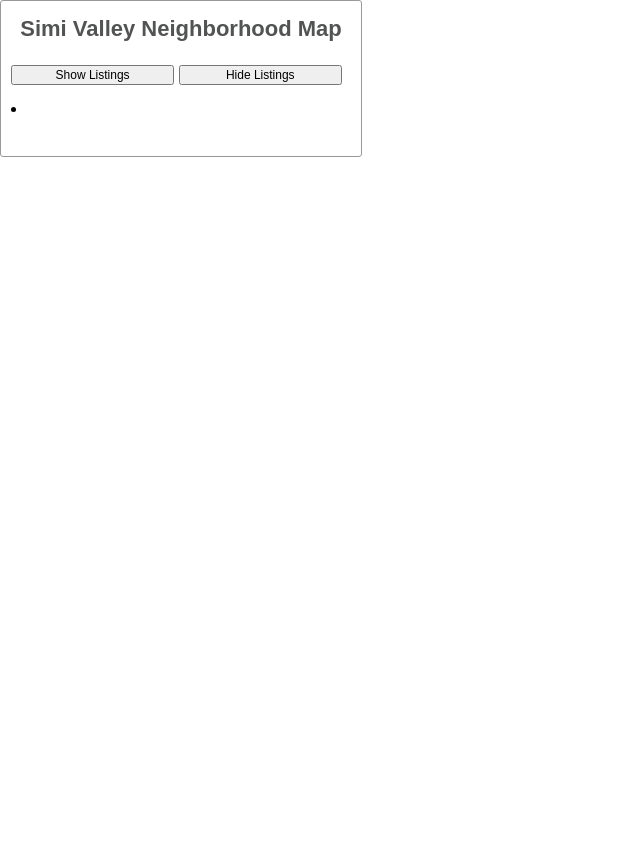
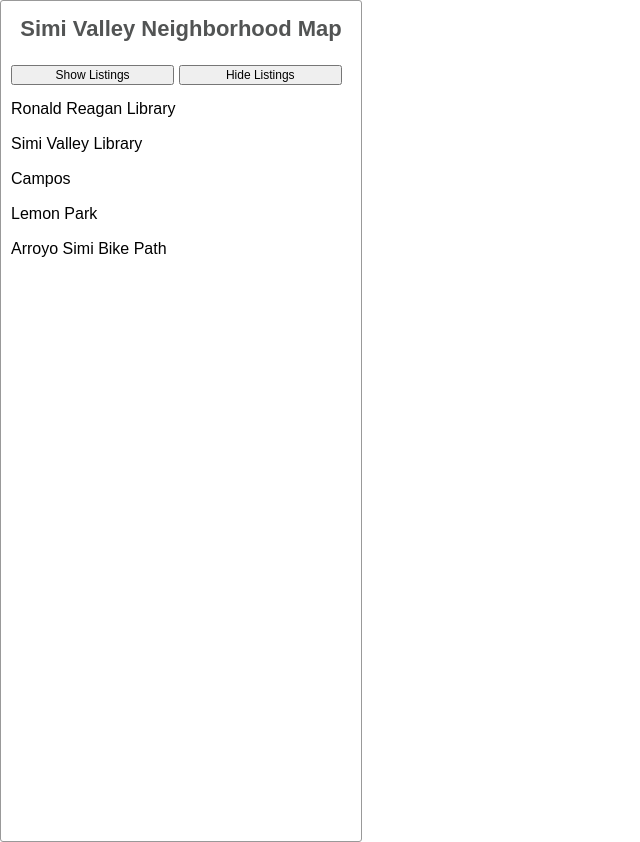
Before and after one commit to Joscelyn1/Neighborhood-Map, a plain HTML site: page index.html in a window 1280 px wide. Shown: the whole page, without its empty margins (0-640 px from the left). Before the commit the page ends 800 px from the top, so only its background shows below. Drawn offline with nearby package versions, Linux system fonts and the light colour scheme; some packages are replaced by stand-ins of ours.

Commit message:
fixed the markers

```diff
--- a/app.js
+++ b/app.js
@@ -63,7 +63,7 @@ function populateInfoWindow(marker, infowindow) {
   // Check to make sure the infowindow is not already opened on this marker.
   if (infowindow.marker != marker) {
     infowindow.marker = marker;
-    infowindow.setContent('<div>' + marker.title + '</div>');
+    infowindow.setContent('<div>' + marker.title + '<br>' + marker.location.toString() + '</div>');
     infowindow.open(map, marker);
     // Make sure the marker property is cleared if the infowindow is closed.
     infowindow.addListener('closeclick', function() {
@@ -92,7 +92,7 @@ function hideListings() {
 
 /* ======= viewModel ======= */
 
-var viewModel = function(model) {
+var viewModel = function() {
   var self = this;
   self.markerList = ko.observableArray(model.locations);
 
--- a/index.html
+++ b/index.html
@@ -10,15 +10,15 @@
     <link rel="stylesheet" href="styles.css">
      </head>
   <body>
-    <div data-bind="foreach: markerList class="container">
+    <div class="container">
       <div class="options-box">
         <h1>Simi Valley Neighborhood Map</h1>
         <div>
           <input id="show-listings" type="button" value="Show Listings">
           <input id="hide-listings" type="button" value="Hide Listings">
         </div>
-        <nav>
-            <li data-bind="text: title"> </li>
+        <nav data-bind="foreach: markerList">
+            <li class="list-of-markers" data-bind="text: $data.title"> </li>
         </nav>
       </div>
       <div id="map">    <script async defer
--- a/styles.css
+++ b/styles.css
@@ -10,6 +10,10 @@
         height: 100%;
         position: relative;
       }
+
+      .list-of-markers {
+  list-style-type: none;
+}
 
       input {
         font-size: 12px;
```
